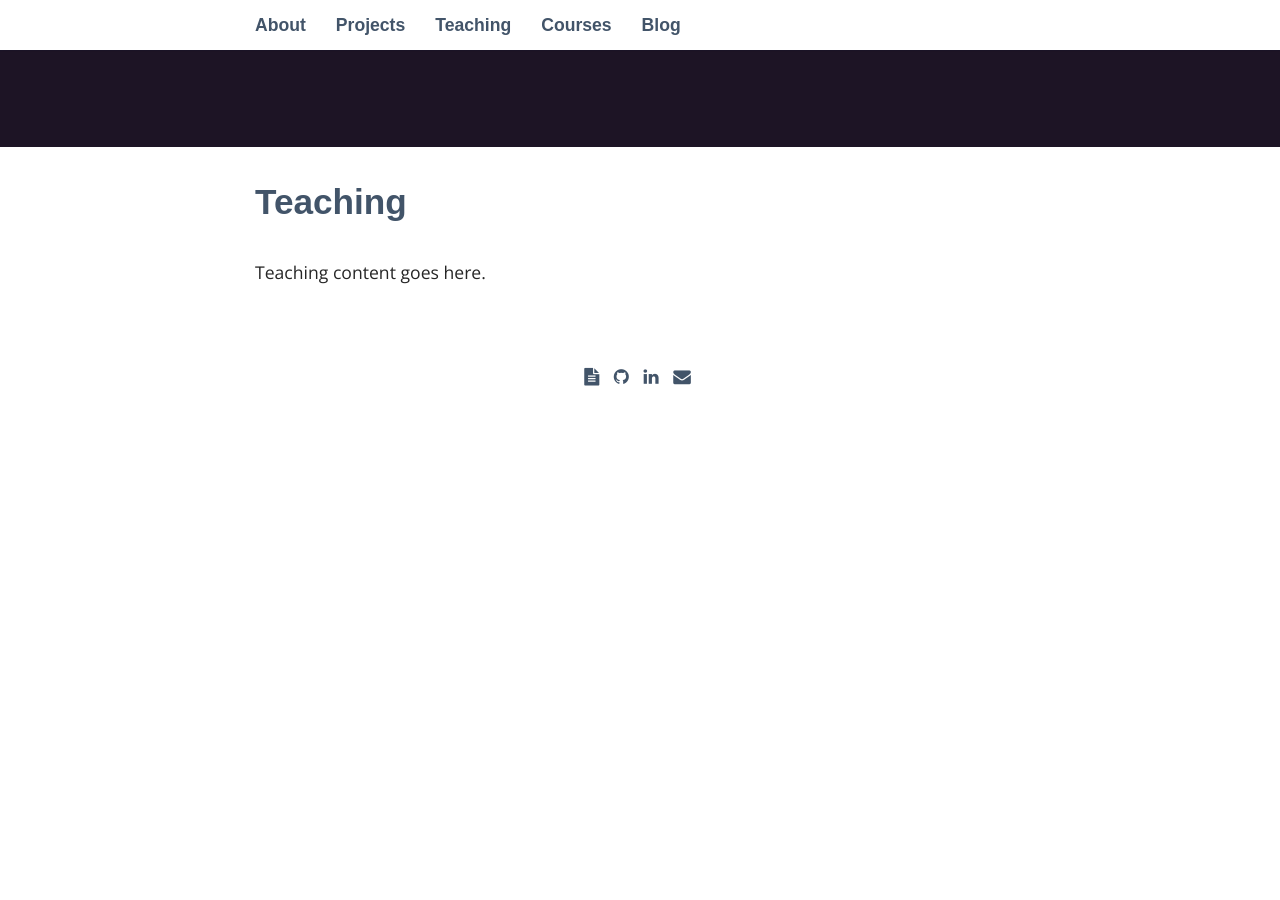
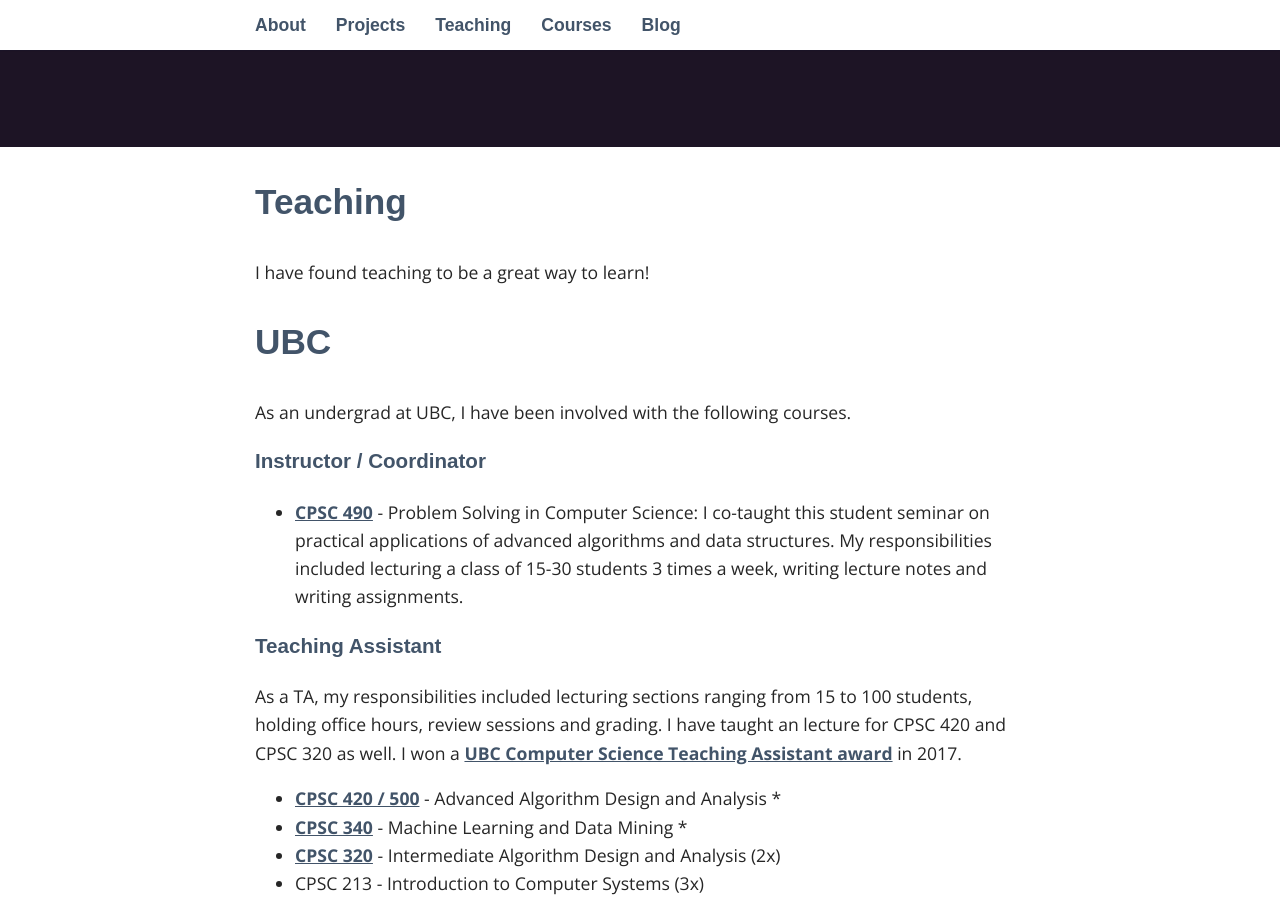
Before and after one commit to raunakkmr/raunakkmr.github.io, a Jekyll site: the page built from _pages/03_teaching.md, in a window 1280 px wide and 900 px high, scrolled down 263 px. Built offline with Jekyll 4.4.1, drawn with Linux system fonts in a browser that asks for light colours; nearby versions of some CDN libraries; some web fonts are replaced; before the commit the page ends 900 px from its top, so only the background shows below that; some of the changed text lies outside the part shown.

Commit message:
added teaching, some courses

```diff
--- a/_pages/03_teaching.md
+++ b/_pages/03_teaching.md
@@ -4,4 +4,38 @@ title: Teaching
 permalink: /teaching/
 ---
 
-Teaching content goes here.
+I have found teaching to be a great way to learn!
+
+## UBC
+
+As an undergrad at UBC, I have been involved with the following courses.
+
+### Instructor / Coordinator
+
+* [CPSC 490](http://www.ugrad.cs.ubc.ca/~cs490/2016W2/) - Problem Solving in
+  Computer Science: I co-taught this student seminar on practical applications
+of advanced algorithms and data structures. My responsibilities included
+lecturing a class of 15-30 students 3 times a week, writing lecture notes and
+writing assignments.
+
+### Teaching Assistant
+
+As a TA, my responsibilities included lecturing sections ranging from 15 to 100
+students, holding office hours, review sessions and grading. I have taught an
+lecture for CPSC 420 and CPSC 320 as well. I won a [UBC Computer Science
+Teaching Assistant
+award](https://www.cs.ubc.ca/award/2017/05/ubc-computer-science-department-undergraduate-ta-award)
+in 2017.
+
+* [CPSC 420 / 500](https://www.ugrad.cs.ubc.ca/~cs420/2016W2/) - Advanced
+  Algorithm Design and Analysis \*
+* [CPSC 340](https://github.ubc.ca/cpsc340-2017S/home) - Machine Learning and
+  Data Mining \*
+* [CPSC 320](http://blogs.ubc.ca/cpsc3202016w1/) - Intermediate Algorithm Design
+  and Analysis (2x)
+* CPSC 213 - Introduction to Computer Systems (3x)
+* [CPSC 121](https://www.ugrad.cs.ubc.ca/~cs121/2014W1/) - Models of
+  Computation
+
+\* indicates that usually only graduate students are assigned to TA these
+courses but I was an undergrad when I did it.
```
Also changed, not shown: _pages/01_about.md (+3 -3 lines), _pages/04_courses.md (+23 -1 lines).
